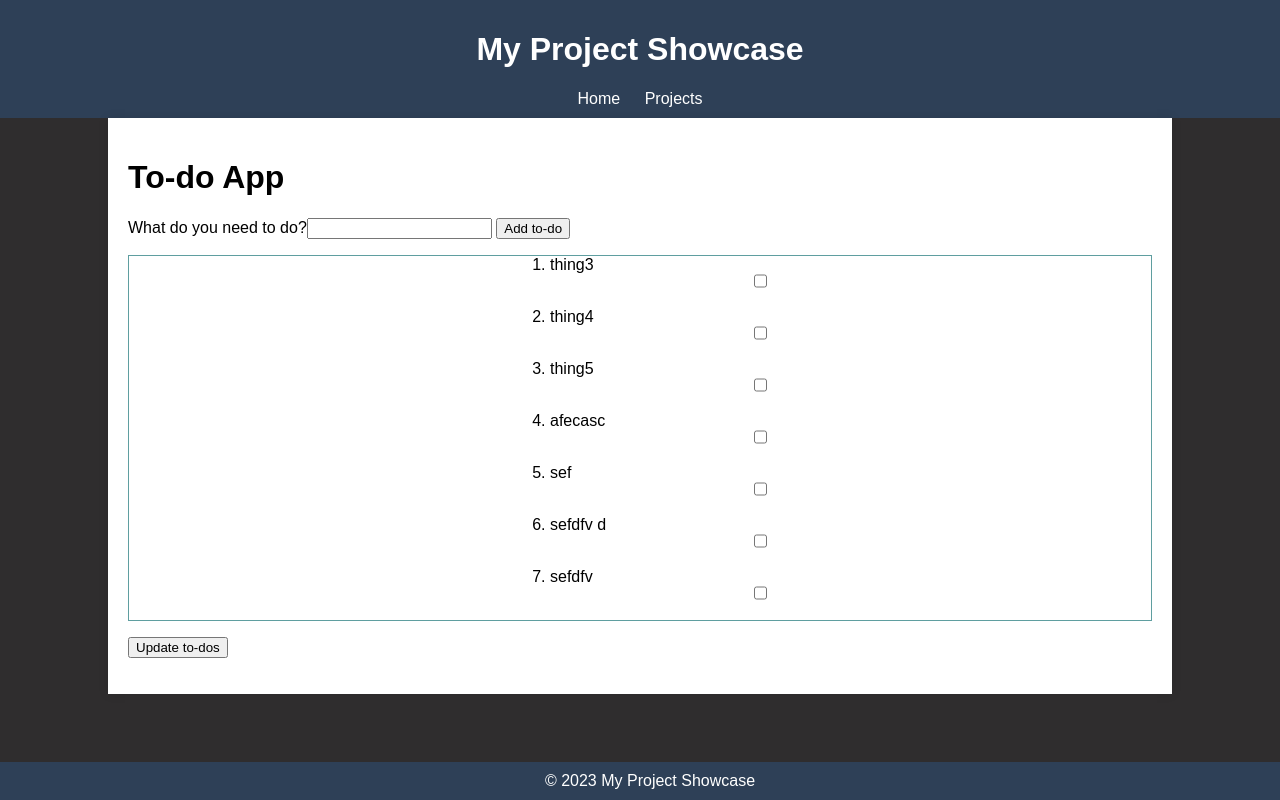
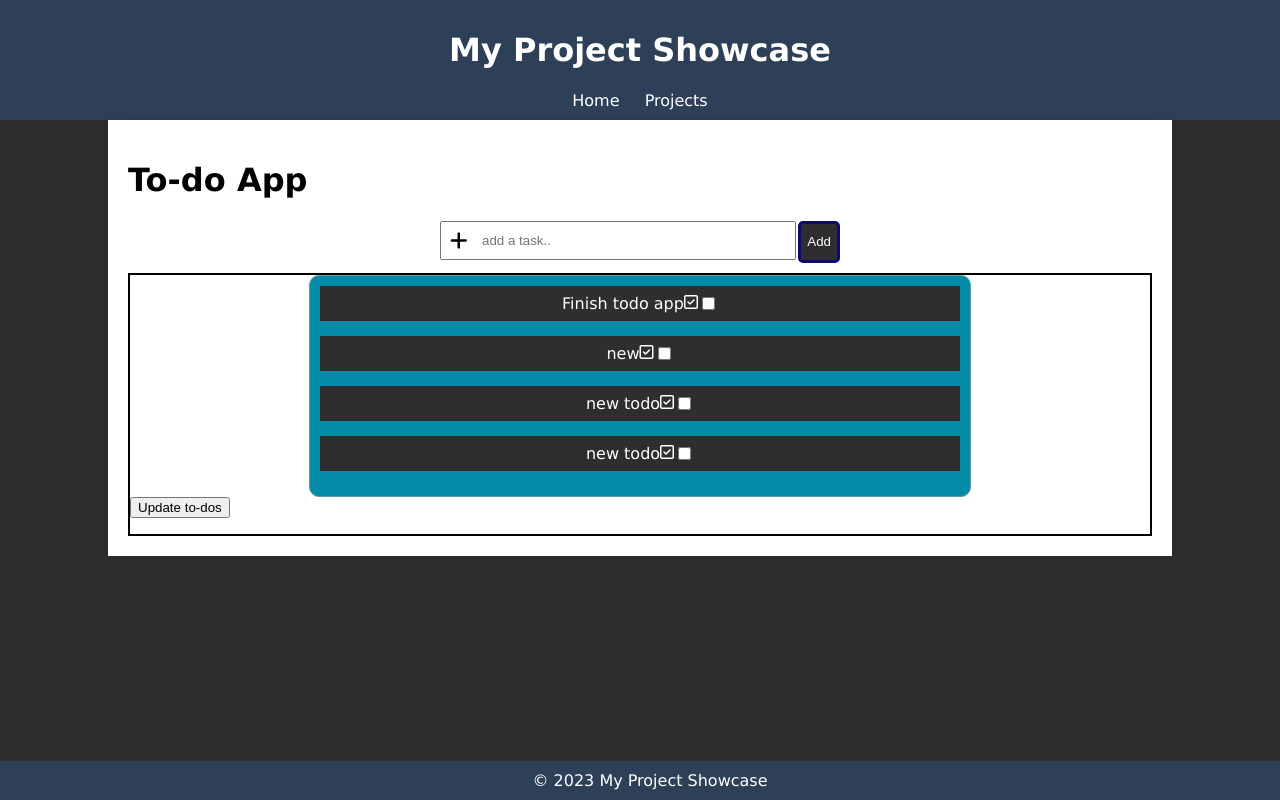
Before and after one commit to mambojam/Personal-Digtial-Portfolio, a Flask app: page /project/todo.html in a window 1280 px wide. Run offline with Flask 3, Linux system fonts and the light colour scheme; some libraries are stand-ins or nearby versions.

Commit message:
applied some new styling to the to-do app and fixed some bugs with the position and functions of added to-do items

```diff
--- a/static/scripts.js
+++ b/static/scripts.js
@@ -19,25 +19,25 @@ function addTodo() {
     xhttp.onreadystatechange = function(){
         if (xhttp.readyState === 4 && xhttp.status === 200) {
         console.log(xhttp.responseText);
-        // New TODO
+        // New TODO <li contenteditable="true" class="todoItem">{{todo}}</li>
         let todoItem = document.createElement("li");
         todoItem.contentEditable = true;
         todoItem.classList.add("todoItem");
         todoItem.innerHTML = todo;
-        todoItem.style = "width: 200px; height: 50px;";
-        // CHECKBOX
-        let checkbox = document.createElement("input");
-        checkbox.type = "checkbox";
-        checkbox.name.add = "complete_todo";
-        checkbox.onchange = "return completeTodo()";
+        // CHECKBOX <input type="checkbox" class="complete" value="complete" onclick="completeTodo()">
+        let myCheckbox = document.createElement("input");
+        myCheckbox.type = "checkbox";
+        myCheckbox.classList.add("complete") ;
+        myCheckbox.onclick = "completeTodo()";
         // Add new todo and Chkbx into listItem div into todoList div
         let todoList = document.getElementById("todoList");
         let listItem = document.createElement("div");
-        listItem.className.add = "listItem";
-        listItem.style = "display: flex; margin:auto; justify-content: center; padding-bottom: 2px;"
+        todoList.appendChild(listItem);
+
+        listItem.classList.add("listItem");
         listItem.appendChild(todoItem);
-        listItem.appendChild(checkbox);
-        todoList.appendChild(listItem);
+        listItem.appendChild(myCheckbox);
+
 
         } else {
         console.error(xhttp.statusText);
--- a/static/style.css
+++ b/static/style.css
@@ -3,10 +3,11 @@ body {
     --blue-munsell: #048ba8ff;
     --charcoal: #2e4057ff;
     --jet: #2f2d2eff;
-    font-family: 'Arial', sans-serif;
+    font-family: 'Verdana', 'sans-Serif';
     margin: 0;
     padding: 0;
     background-color: var(--jet);
+    margin: auto;
 }
 
 header {
@@ -85,6 +86,7 @@ img .banner {
     height: 100vh;
 }
 
+
 /* Styling for the shop starts here */
 nav.shop {
     background-color: var(--blue-munsell);
@@ -138,6 +140,72 @@ form div.price label {
     display: inline-flex;
 }
 
+/* Styling for the to-do list starts here */
+
+#todoForm {
+    max-width:400px;
+    margin: auto;
+}
+
+#todoForm i {
+    position: absolute;
+    padding: 10px;
+    font-size: 20px;
+}
+
+.formElements {
+    width: 100%;
+    margin-bottom: 10px;
+    display: flex;
+}
+
+.input-field {
+    width: 100%;
+    padding: 10px;
+    text-indent: 30px;
+    margin-bottom: 3px;
+}
+
+.formElements button {
+    background-color: var(--jet);
+    color: white;
+    padding-top: 0;
+    margin-left: 2px;
+    border: solid rgb(11, 11, 114);
+    border-radius: 5px;
+}
+
+.formElements button:hover {
+    cursor: pointer;
+    border: solid var(--blue-munsell);
+}
+
+#todoListBox {
+    border: 2px solid black;
+
+}
+#todoList {
+    list-style-type: none;
+    margin: auto;
+    border: 1px solid cadetblue;
+    border-radius: 10px;
+    background-color: var(--blue-munsell);
+    justify-content: center;
+    width: 50vw;
+    padding: 10px;
+}
+
+div.listItem {
+    display: flex;
+    margin: auto;
+    justify-content: center;
+    margin-bottom: 15px;
+    padding: 8px;
+    background-color: var(--jet);
+    color: #fff;
+}
+
+
 --carrot-orange: #f18f01ff;
     --blue-munsell: #048ba8ff;
     --charcoal: #2e4057ff;
--- a/static/todos.txt
+++ b/static/todos.txt
@@ -1,7 +1,4 @@
-thing3
-thing4
-thing5
-afecasc
-sef
-sefdfv d
-sefdfv
+Finish todo app
+new
+new todo
+new todo
--- a/templates/layout.html
+++ b/templates/layout.html
@@ -5,6 +5,7 @@
     <meta name="viewport" content="width=device-width, initial-scale=1.0">
     <link rel="stylesheet" href="{{ url_for('static', filename='style.css') }}">
     <script src="../static/scripts.js"></script>
+    <script src="https://kit.fontawesome.com/1bd7707dce.js" crossorigin="anonymous"></script>
     <title>{% block title %}My Projects{% endblock %}</title>
 </head>
 <body>
--- a/templates/store.html
+++ b/templates/store.html
@@ -12,6 +12,7 @@
         <h3>Find what you're looking for using our filtered search</h3>
         <!-- <form id="filterForm" onsubmit="loadItems(); return false;"> -->
         <form id="filterForm" action="/searchItems" method="POST">
+            <div style="display: flex; justify-content: center;">
                 <div class="category">
                     <h3>Category </h3>
                     <label>Rock Shoes<input type="checkbox" name="category" value="Rock_Shoe"></label>
@@ -24,10 +25,9 @@
                     <label>Min: <input type="text" name="minPrice"></label>
                     <label>Max: <input type="text" name="maxPrice"></label>
                 </div>
-
                 <button type="submit">Search</button>
+            </div>
         </form>
-
     </div>
     <h2>Results</h2>
     <div id="gallery">
--- a/templates/todo.html
+++ b/templates/todo.html
@@ -6,21 +6,26 @@
 <h1>To-do App </h1>
 
 <form id="todoForm" onsubmit="return addTodo();">
-    <label>What do you need to do?<input type="text" name="todo"></label>
-    <button type="submit">Add to-do </button>
+    <div class="formElements">
+        <i class="fa-solid fa-plus" class="icon"></i>
+        <input type="text" name="todo" placeholder="add a task.." class="input-field">
+        <button type="submit">Add</button>
+    </div>
+
 </form>
 
-<div>
-    <ol id="todoList" style="border: 1px solid cadetblue; justify-content: center;">
+<div id="todoListBox">
+    <ul id="todoList">
         {% if todos %}
             {% for todo in todos %}
-            <div class="listItem" style="display: flex; margin:auto; justify-content: center; padding-bottom: 2px;">
-                <li contenteditable="true" class="todoItem" style="width: 200px; height: 50px;">{{todo}}</li>
+            <div class="listItem">
+                <li contenteditable="true" class="todoItem">{{todo}}</li>
+                <i class="fa-regular fa-square-check"></i>
                 <input type="checkbox" class="complete" value="complete" onclick="completeTodo()">
             </div>
             {% endfor %}
         {% endif %}
-    </ol>
+    </ul>
     <button type="button" onclick="return updateTodo()">Update to-dos</button>
     <p id="msg"></p>
 </div>
```
Lines whose indentation alone changed are shown as unchanged.
